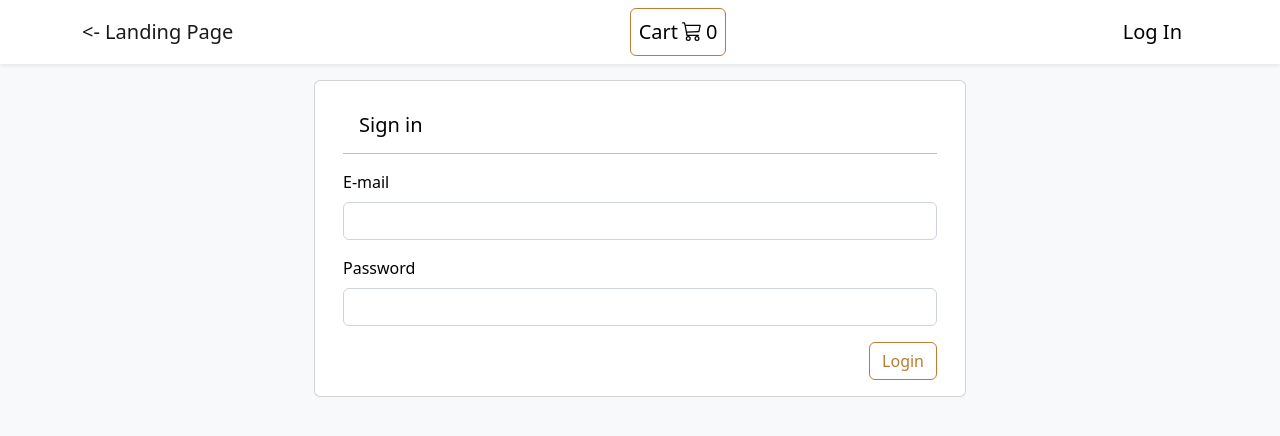
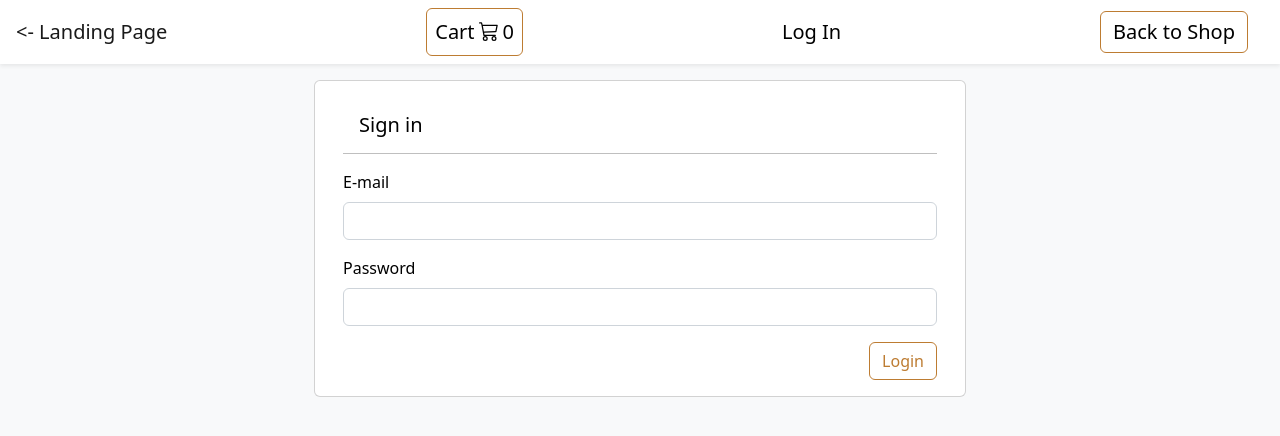
Before and after one commit to philica94/GreenGrocery, a React (Create React App) app: page /green-grocery/login in a window 1280 px wide. Shown: the top 436 px of the page. Built offline with nearby package versions, Linux system fonts and the light colour scheme.

Commit message:
feat: improve navbar - display back to shop button outside of shop

```diff
--- a/src/components/green-grocery/layout/MainNavigation.js
+++ b/src/components/green-grocery/layout/MainNavigation.js
@@ -1,4 +1,4 @@
-import { Link, Route } from 'react-router-dom';
+import { Link, Route, useLocation, useRouteMatch } from 'react-router-dom';
 import { useSelector } from 'react-redux';
 
 import Cart from '../homepage/cart/Cart';
@@ -8,22 +8,21 @@ import LogoutButton from '../login/LogoutButton';
 
 const MainNavigation = () => {
   const isLoggedIn = useSelector((state) => state.auth.isLoggedIn);
+  const { pathname } = useLocation();
+  const greenGroceryPathMatch = useRouteMatch(['/green-grocery']);
+  const isInCheckout = pathname.includes('/green-grocery/checkout');
+  const isInTheShop = greenGroceryPathMatch?.isExact;
 
   return (
-    <nav className='navbar sticky-top bg-white mb-2 shadow-sm '>
-      <div className='container'>
-        <Route path='/green-grocery'>
-          <Link to='/' className='navbar-brand'>
-            {'<-'} Landing Page
-          </Link>
-          <Cart />
-          {!isLoggedIn && <LoginButton />}
-          {isLoggedIn && <LogoutButton />}
-        </Route>
-        <Route path='/green-grocery/checkout'>
-          <BackToShopButton />
-        </Route>
-      </div>
+    <nav className='navbar sticky-top bg-white mb-2 shadow-sm d-flex px-3'>
+      <Route path='/green-grocery'>
+        <Link to='/' className='navbar-brand'>
+          {'<-'} Landing Page
+        </Link>
+        {!isInCheckout && <Cart />}
+        {isLoggedIn ? <LogoutButton /> : <LoginButton />}
+        {!isInTheShop && <BackToShopButton />}
+      </Route>
     </nav>
   );
 };
```
